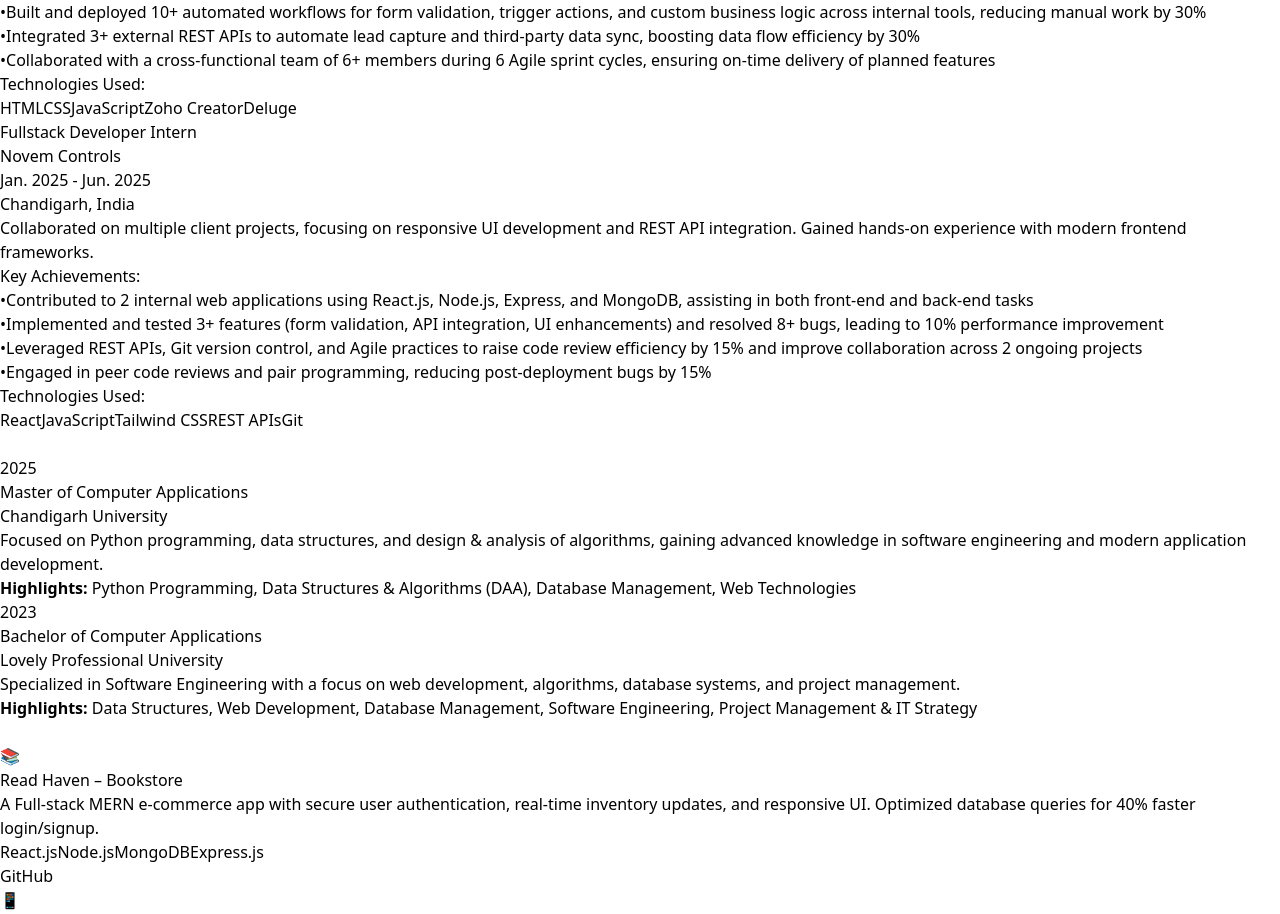
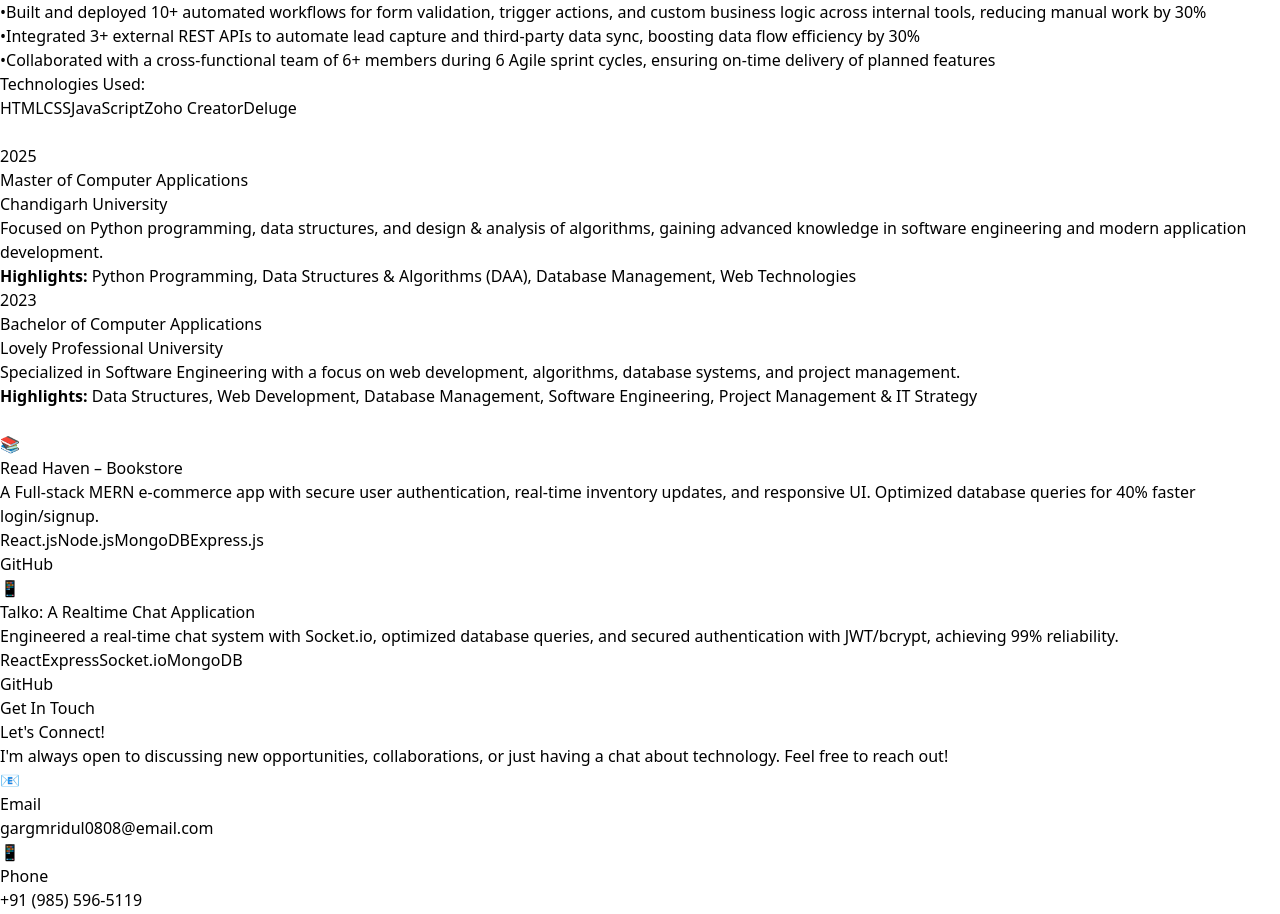
Before and after one commit to MridulGarg08/PortFolio, a React (Vite) app: page / in a window 1280 px wide. Shown: the part 2360-3274 px from the top of the page. Built offline with nearby package versions, Linux system fonts and the light colour scheme.

Commit message:
Update Done!!

```diff
--- a/index.html
+++ b/index.html
@@ -1,13 +1,16 @@
 <!doctype html>
 <html lang="en">
+
 <head>
   <meta charset="UTF-8" />
   <link rel="icon" type="image/svg+xml" href="/vite.svg" />
   <meta name="viewport" content="width=device-width, initial-scale=1.0" />
-    <title>pf</title>
+  <title>Mridul Garg</title>
 </head>
+
 <body>
   <div id="root"></div>
   <script type="module" src="/src/main.jsx"></script>
 </body>
+
 </html>
--- a/src/component/Portfolio.jsx
+++ b/src/component/Portfolio.jsx
@@ -179,21 +179,6 @@
         "Collaborated with a cross-functional team of 6+ members during 6 Agile sprint cycles, ensuring on-time delivery of planned features",
       ],
       technologies: ["HTML", "CSS", "JavaScript", "Zoho Creator", "Deluge"],
-    },
-    {
-      company: "Novem Controls",
-      position: "Fullstack Developer Intern",
-      duration: "Jan. 2025 - Jun. 2025",
-      location: "Chandigarh, India",
-      description:
-        "Collaborated on multiple client projects, focusing on responsive UI development and REST API integration. Gained hands-on experience with modern frontend frameworks.",
-      achievements: [
-        "Contributed to 2 internal web applications using React.js, Node.js, Express, and MongoDB, assisting in both front-end and back-end tasks",
-        "Implemented and tested 3+ features (form validation, API integration, UI enhancements) and resolved 8+ bugs, leading to 10% performance improvement",
-        "Leveraged REST APIs, Git version control, and Agile practices to raise code review efficiency by 15% and improve collaboration across 2 ongoing projects",
-        "Engaged in peer code reviews and pair programming, reducing post-deployment bugs by 15%",
-      ],
-      technologies: ["React", "JavaScript", "Tailwind CSS", "REST APIs", "Git"],
     },
   ];
 
```
Lines whose indentation alone changed are shown as unchanged.
